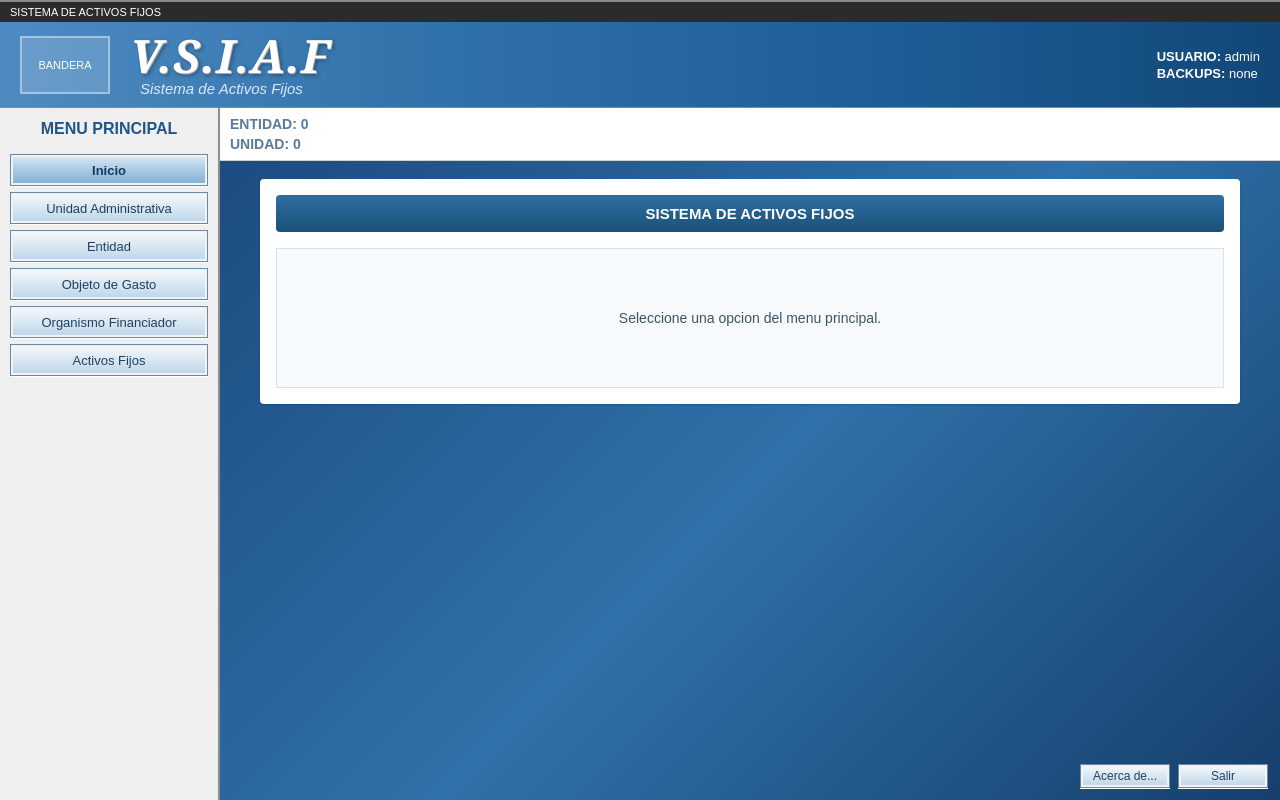
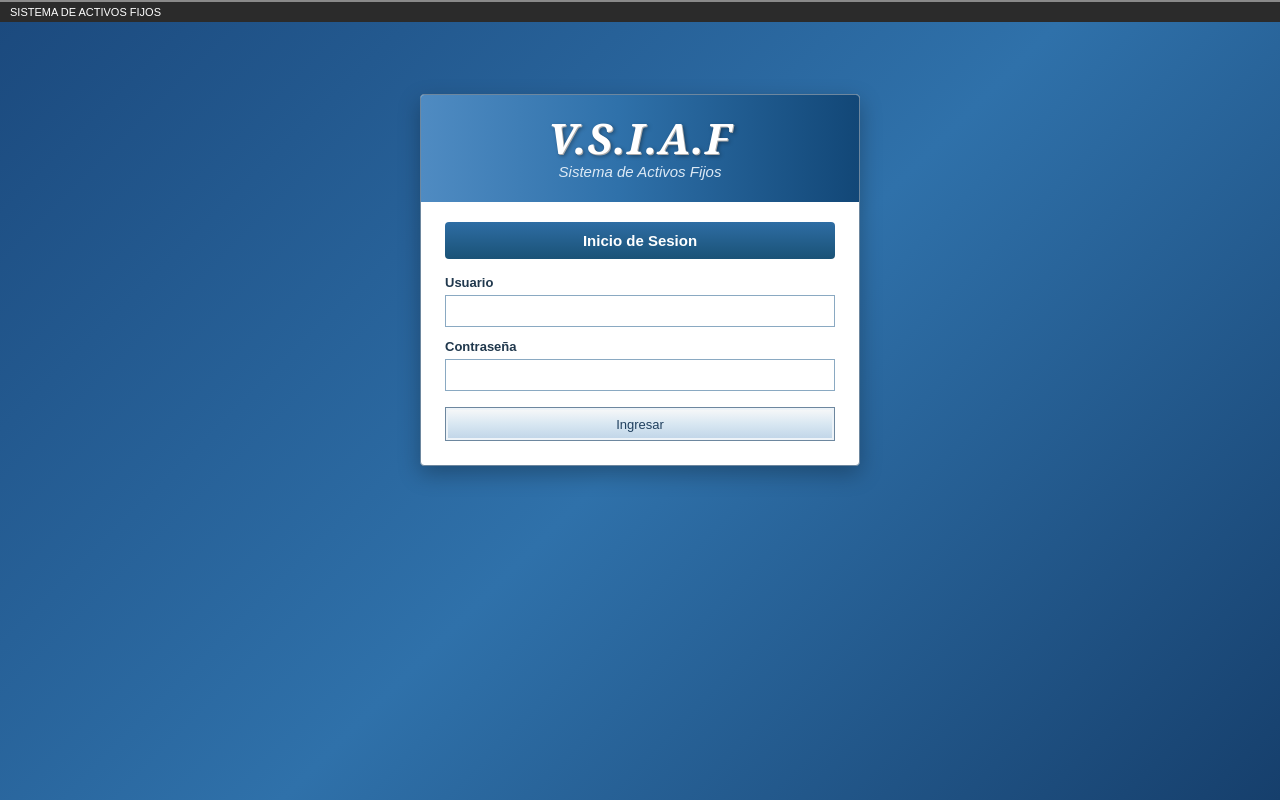
Before and after one commit to Royer888/Frontend_Grupo3, a React (Vite) app: page / in a window 1280 px wide. Built offline with nearby package versions, Linux system fonts and the light colour scheme.

Commit message:
feat: implementar pantalla de login

```diff
--- a/src/App.jsx
+++ b/src/App.jsx
@@ -4,12 +4,26 @@ import MainLayout from "./components/layout/MainLayout";
 import Activos from "./pages/Activos";
 import Dashboard from "./pages/Dashboard";
 import Entidad from "./pages/Entidad";
+import Login from "./pages/Login";
 import ObjetoGasto from "./pages/ObjetoGasto";
 import OrganismoFinanciero from "./pages/OrganismoFinanciero";
 import UnidadAdministrativa from "./pages/UnidadAdministrativa";
 
+const getUsuarioGuardado = () => {
+  const usuarioStorage = localStorage.getItem("usuarioLogueado");
+  if (!usuarioStorage) return null;
+
+  try {
+    return JSON.parse(usuarioStorage);
+  } catch {
+    localStorage.removeItem("usuarioLogueado");
+    return null;
+  }
+};
+
 function App() {
   const [pantallaActiva, setPantallaActiva] = useState("inicio");
+  const [usuarioLogueado, setUsuarioLogueado] = useState(getUsuarioGuardado);
 
   const renderPantalla = () => {
     switch (pantallaActiva) {
@@ -29,11 +43,22 @@ function App() {
     }
   };
 
+  const cerrarSesion = () => {
+    localStorage.removeItem("usuarioLogueado");
+    setUsuarioLogueado(null);
+    setPantallaActiva("inicio");
+  };
+
+  if (!usuarioLogueado) {
+    return <Login onLogin={setUsuarioLogueado} />;
+  }
+
   return (
     <MainLayout
       pantallaActiva={pantallaActiva}
       onNavigate={setPantallaActiva}
-      onSalir={() => setPantallaActiva("inicio")}
+      onSalir={cerrarSesion}
+      usuarioLogueado={usuarioLogueado}
     >
       {renderPantalla()}
     </MainLayout>
--- /dev/null
+++ b/src/Pages/Login.css
@@ -0,0 +1,128 @@
+.login-page {
+  min-height: 100vh;
+  background: linear-gradient(135deg, #1b497d 0%, #2f71aa 52%, #163f6c 100%);
+  display: flex;
+  flex-direction: column;
+  align-items: center;
+}
+
+.login-top-bar {
+  width: 100%;
+  min-height: 22px;
+  background: #2b2b2b;
+  color: #ffffff;
+  font-size: 11px;
+  display: flex;
+  align-items: center;
+  padding-inline: 10px;
+  border-top: 2px solid #8a8a8a;
+  box-sizing: border-box;
+}
+
+.login-card {
+  width: min(440px, calc(100% - 28px));
+  margin-top: 72px;
+  background: #ffffff;
+  border: 1px solid #6d879f;
+  border-radius: 4px;
+  box-shadow: 0 8px 22px rgba(0, 0, 0, 0.28);
+  overflow: hidden;
+}
+
+.login-header {
+  background: linear-gradient(to right, #4f8bc2 0%, #2f71aa 45%, #124777 100%);
+  padding: 22px 24px;
+  color: #ffffff;
+  text-align: center;
+}
+
+.login-logo {
+  font-family: Georgia, serif;
+  font-size: 42px;
+  font-style: italic;
+  font-weight: bold;
+  line-height: 1;
+  letter-spacing: 1px;
+  text-shadow:
+    1px 1px 0 #a9a9a9,
+    2px 2px 4px rgba(0, 0, 0, 0.4);
+}
+
+.login-subtitle {
+  color: #dce9f5;
+  font-size: 15px;
+  font-style: italic;
+  margin-top: 4px;
+}
+
+.login-form {
+  padding: 20px 24px 24px;
+}
+
+.login-title {
+  background: linear-gradient(to bottom, #2e6da4 0%, #1a5276 100%);
+  color: #ffffff;
+  text-align: center;
+  padding: 10px;
+  font-size: 15px;
+  border-radius: 4px;
+  margin-bottom: 16px;
+}
+
+.login-field {
+  display: flex;
+  flex-direction: column;
+  text-align: left;
+  gap: 5px;
+  margin-bottom: 12px;
+  color: #20384d;
+  font-size: 13px;
+  font-weight: bold;
+}
+
+.login-field input {
+  height: 32px;
+  border: 1px solid #8aa9c2;
+  padding: 4px 8px;
+  font-size: 13px;
+  outline: none;
+}
+
+.login-field input:focus {
+  border-color: #1a5276;
+  box-shadow: 0 0 0 2px rgba(26, 82, 118, 0.12);
+}
+
+.login-field small {
+  color: #8a2020;
+  font-weight: normal;
+}
+
+.login-error-general {
+  border: 1px solid #d89b9b;
+  background: #fff0f0;
+  color: #8a2020;
+  padding: 8px 10px;
+  font-size: 13px;
+  margin-bottom: 12px;
+  text-align: left;
+}
+
+.login-button {
+  width: 100%;
+  height: 34px;
+  cursor: pointer;
+  font-size: 13px;
+  color: #20405f;
+  background: linear-gradient(to bottom, #f9f9f9 0%, #d8e7f2 50%, #bfd4e7 100%);
+  border: 1px solid #6d879f;
+  box-shadow:
+    inset 0 0 0 2px #edf3f8,
+    0 1px 0 #ffffff;
+  margin-top: 4px;
+}
+
+.login-button:disabled {
+  opacity: 0.6;
+  cursor: not-allowed;
+}
--- /dev/null
+++ b/src/Pages/Login.jsx
@@ -0,0 +1,98 @@
+import { useState } from 'react';
+import { loginUsuario } from '../services/usuarioService';
+import './Login.css';
+
+function Login({ onLogin }) {
+  const [usuario, setUsuario] = useState('');
+  const [password, setPassword] = useState('');
+  const [errores, setErrores] = useState({});
+  const [errorGeneral, setErrorGeneral] = useState('');
+  const [cargando, setCargando] = useState(false);
+
+  const validar = () => {
+    const nuevosErrores = {};
+
+    if (!usuario.trim()) nuevosErrores.usuario = 'El usuario es obligatorio.';
+    if (!password.trim()) nuevosErrores.password = 'La contraseña es obligatoria.';
+
+    setErrores(nuevosErrores);
+    return Object.keys(nuevosErrores).length === 0;
+  };
+
+  const handleSubmit = async (event) => {
+    event.preventDefault();
+    setErrorGeneral('');
+
+    if (!validar()) return;
+
+    try {
+      setCargando(true);
+      const data = await loginUsuario({ usuario, password });
+      const usuarioLogueado = data?.usuario ?? data?.username ?? data?.nombreUsuario ?? usuario;
+      const sesion = {
+        usuario: usuarioLogueado,
+        data,
+      };
+
+      localStorage.setItem('usuarioLogueado', JSON.stringify(sesion));
+      onLogin(sesion);
+    } catch (error) {
+      if (!error.response) {
+        setErrorGeneral('No se pudo conectar con el servidor.');
+      } else {
+        setErrorGeneral('Usuario o contraseña incorrectos.');
+      }
+    } finally {
+      setCargando(false);
+    }
+  };
+
+  return (
+    <div className="login-page">
+      <div className="login-top-bar">SISTEMA DE ACTIVOS FIJOS</div>
+
+      <div className="login-card">
+        <div className="login-header">
+          <div className="login-logo">V.S.I.A.F</div>
+          <div className="login-subtitle">Sistema de Activos Fijos</div>
+        </div>
+
+        <form className="login-form" onSubmit={handleSubmit}>
+          <h1 className="login-title">Inicio de Sesion</h1>
+
+          {errorGeneral && <div className="login-error-general">{errorGeneral}</div>}
+
+          <label className="login-field">
+            <span>Usuario</span>
+            <input
+              type="text"
+              value={usuario}
+              onChange={(event) => setUsuario(event.target.value)}
+              disabled={cargando}
+              autoComplete="username"
+            />
+            {errores.usuario && <small>{errores.usuario}</small>}
+          </label>
+
+          <label className="login-field">
+            <span>Contraseña</span>
+            <input
+              type="password"
+              value={password}
+              onChange={(event) => setPassword(event.target.value)}
+              disabled={cargando}
+              autoComplete="current-password"
+            />
+            {errores.password && <small>{errores.password}</small>}
+          </label>
+
+          <button className="login-button" type="submit" disabled={cargando}>
+            {cargando ? 'Ingresando...' : 'Ingresar'}
+          </button>
+        </form>
+      </div>
+    </div>
+  );
+}
+
+export default Login;
--- a/src/components/layout/Header.jsx
+++ b/src/components/layout/Header.jsx
@@ -1,6 +1,8 @@
 import './Header.css';
 
-function Header() {
+function Header({ usuarioLogueado }) {
+  const usuario = usuarioLogueado?.usuario ?? 'admin';
+
   return (
     <>
       <div className="top-bar">
@@ -17,7 +19,7 @@ function Header() {
 
         <div className="header-user-info">
           <span>
-            <strong>USUARIO:</strong> admin
+            <strong>USUARIO:</strong> {usuario}
           </span>
           <span>
             <strong>BACKUPS:</strong> none
--- a/src/components/layout/MainLayout.jsx
+++ b/src/components/layout/MainLayout.jsx
@@ -3,10 +3,10 @@ import Header from './Header';
 import Sidebar from './Sidebar';
 import './MainLayout.css';
 
-function MainLayout({ pantallaActiva, onNavigate, onSalir, children }) {
+function MainLayout({ pantallaActiva, onNavigate, onSalir, usuarioLogueado, children }) {
   return (
     <div className="app">
-      <Header />
+      <Header usuarioLogueado={usuarioLogueado} />
 
       <div className="main">
         <Sidebar pantallaActiva={pantallaActiva} onNavigate={onNavigate} />
--- /dev/null
+++ b/src/services/usuarioService.js
@@ -0,0 +1,6 @@
+import api from './api';
+
+export const loginUsuario = async (credenciales) => {
+  const response = await api.post('/usuarios/login', credenciales);
+  return response.data;
+};
```
